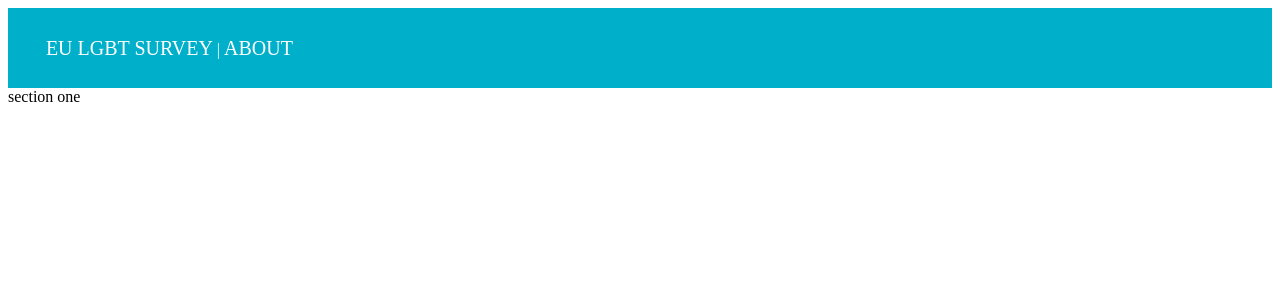
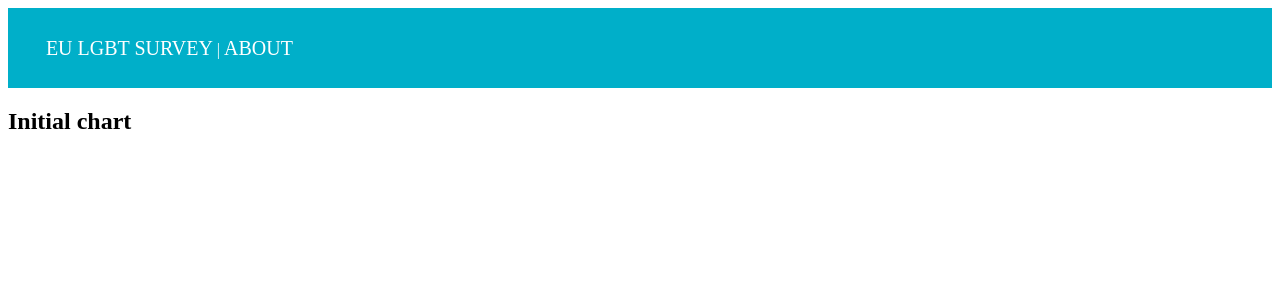
Before and after one commit to ravenusmc/eu_lgbt_survey, a Vue app in the folder client/: page / in a window 1280 px wide. Shown: the top 300 px of the page. Built offline with nearby package versions, Linux system fonts and the light colour scheme.

Commit message:
minor changes

```diff
--- a/client/src/components/SectionOne.vue
+++ b/client/src/components/SectionOne.vue
@@ -1,6 +1,8 @@
 <template>
   <div>
-    section one
+    <section>
+      <h1>Initial chart</h1>
+    </section>
   </div>
 </template>
 
```
